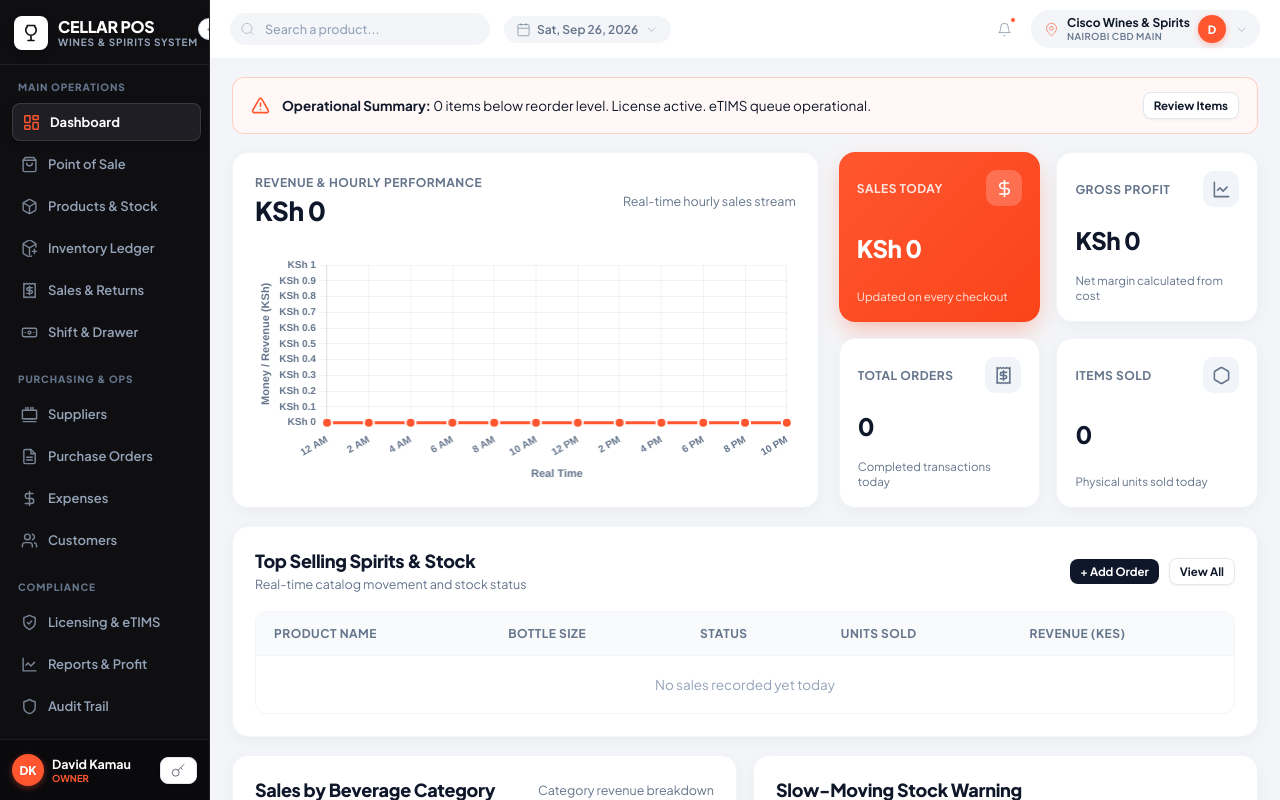
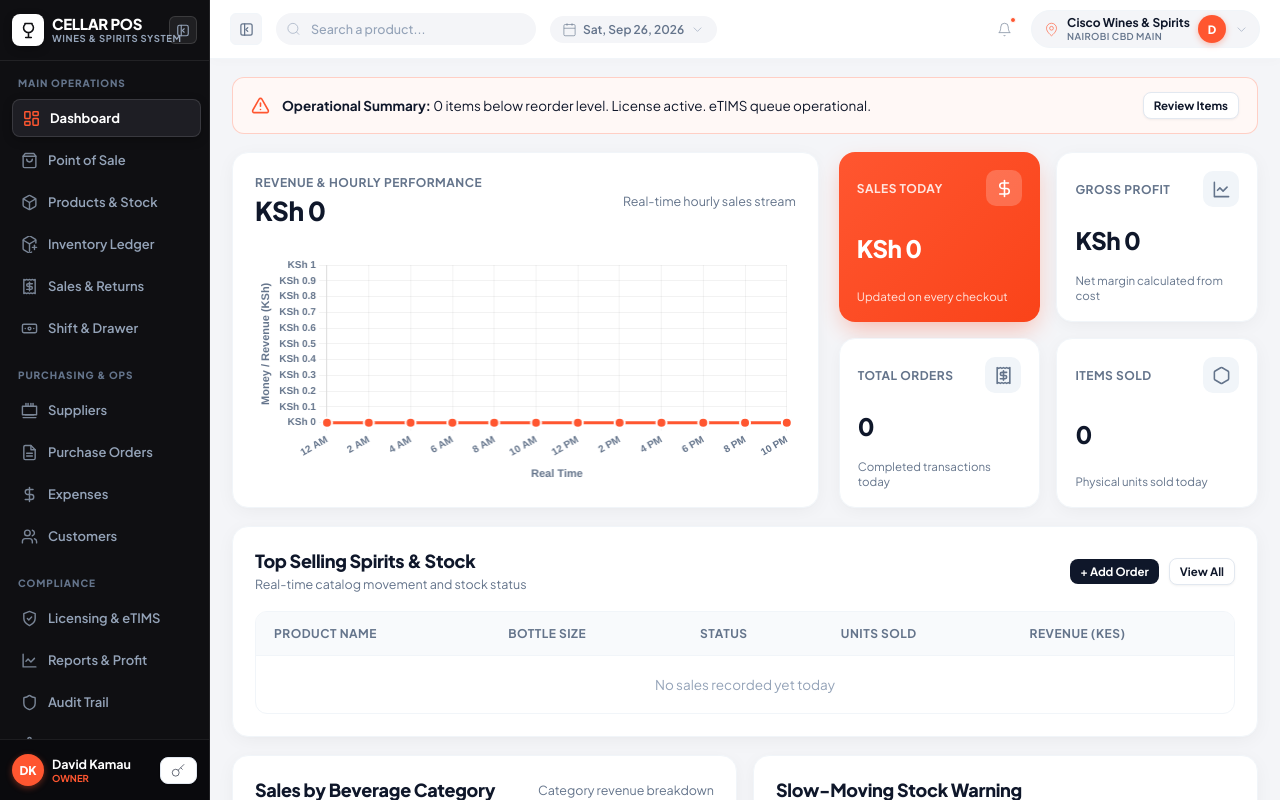
Before and after one commit to Junior-Dan/POS, a website built with Vite: page index.html in a window 1280 px wide. Built offline with nearby package versions, Linux system fonts and the light colour scheme; files whose address does not match are found by name.

Commit message:
style: remove border collapse arrow and add inline square toggle buttons inside header and topbar

```diff
--- a/src/components/Sidebar.js
+++ b/src/components/Sidebar.js
@@ -41,11 +41,6 @@ export function renderSidebar(currentUser, activeViewId = 'dashboard') {
 
   return `
   <aside class="sidebar">
-    <!-- Collapse Toggle Button (Image 4) -->
-    <button class="sidebar-toggle-btn" id="sidebarToggleBtn" title="Collapse / Expand Sidebar">
-      <svg class="icon-sm" viewBox="0 0 24 24" fill="none" stroke="currentColor" stroke-width="2.5"><path d="m15 18-6-6 6-6"/></svg>
-    </button>
-
     <div class="sidebar-header">
       <div class="brand-box">
         <div class="brand-mark">
@@ -53,9 +48,16 @@ export function renderSidebar(currentUser, activeViewId = 'dashboard') {
         </div>
         <div class="brand-info-wrap">
           <div class="brand-title">CELLAR POS</div>
-          <div class="brand-subtitle" style="color:#94a3b8; font-weight:700; font-size:10px; letter-spacing:0.8px; text-transform:uppercase; white-space:nowrap; overflow:hidden; text-overflow:ellipsis;">WINES & SPIRITS SYSTEM</div>
+          <div class="brand-subtitle" style="color:#94a3b8; font-weight:700; font-size:9.5px; letter-spacing:0.6px; text-transform:uppercase; white-space:nowrap; overflow:hidden; text-overflow:ellipsis;">WINES & SPIRITS SYSTEM</div>
         </div>
       </div>
+      <button class="sidebar-toggle-btn-sq sidebar-toggle-trigger" id="sidebarToggleBtn" title="Toggle Sidebar">
+        <svg viewBox="0 0 24 24" fill="none" stroke="currentColor" stroke-width="2" stroke-linecap="round" stroke-linejoin="round">
+          <rect width="18" height="18" x="3" y="3" rx="3"/>
+          <path d="M9 3v18"/>
+          <path d="m14 9-3 3 3 3"/>
+        </svg>
+      </button>
     </div>
 
     <nav class="sidebar-nav">
--- a/src/components/Topbar.js
+++ b/src/components/Topbar.js
@@ -28,6 +28,11 @@ export function renderTopbar(currentUser = store.currentUser) {
   return `
   <header class="top-header">
     <div class="top-header-left">
+      <!-- Square Sidebar Toggle Button -->
+      <button class="topbar-toggle-btn sidebar-toggle-trigger" title="Toggle Sidebar">
+        <svg class="icon-sm" viewBox="0 0 24 24" fill="none" stroke="currentColor" stroke-width="2" stroke-linecap="round" stroke-linejoin="round"><rect width="18" height="18" x="3" y="3" rx="3"/><path d="M9 3v18"/><path d="m14 9-3 3 3 3"/></svg>
+      </button>
+
       <!-- Search Input Pill -->
       <div class="global-search-container">
         <span class="global-search-icon">
--- a/src/main.js
+++ b/src/main.js
@@ -105,17 +105,16 @@ function bindEvents() {
     });
   });
 
-  // Sidebar Collapse Toggle Button (Image 4 - Task 4)
-  const sidebarToggleBtn = document.getElementById('sidebarToggleBtn');
-  if (sidebarToggleBtn) {
-    sidebarToggleBtn.addEventListener('click', (e) => {
+  // Sidebar Collapse Toggle Triggers (Square buttons inside header / topbar)
+  document.querySelectorAll('.sidebar-toggle-trigger').forEach(btn => {
+    btn.addEventListener('click', (e) => {
       e.stopPropagation();
       const container = document.querySelector('.app-container');
       if (container) {
         container.classList.toggle('collapsed');
       }
     });
-  }
+  });
 
   // Custom Calendar Popover Modal (Task 2)
   const datePillBtn = document.getElementById('topbarDatePickerBtn');
--- a/src/styles/main.css
+++ b/src/styles/main.css
@@ -146,36 +146,51 @@ svg.icon-lg { width: 24px; height: 24px; }
   overflow-x: hidden;
 }
 
-/* Sidebar Toggle Arrow Button */
-.sidebar-toggle-btn {
-  position: absolute;
-  right: -11px;
-  top: 18px;
-  width: 22px;
-  height: 22px;
-  border-radius: 50%;
-  background: #ffffff;
-  border: 1px solid #cbd5e1;
-  color: #0f172a;
+/* Sidebar Square Toggle Button (Inside Header) */
+.sidebar-toggle-btn-sq {
+  width: 28px;
+  height: 28px;
+  border-radius: 6px;
+  background: rgba(255, 255, 255, 0.07);
+  border: 1px solid rgba(255, 255, 255, 0.12);
+  color: #94a3b8;
   display: flex;
   align-items: center;
   justify-content: center;
   cursor: pointer;
-  box-shadow: 0 2px 8px rgba(0, 0, 0, 0.18);
-  z-index: 50;
-  transition: all 0.2s cubic-bezier(0.16, 1, 0.3, 1);
+  transition: all 0.18s ease;
+  flex-shrink: 0;
 }
 
-.sidebar-toggle-btn:hover {
-  background: var(--accent);
+.sidebar-toggle-btn-sq:hover {
+  background: rgba(255, 255, 255, 0.15);
   color: #ffffff;
-  border-color: var(--accent);
-  transform: scale(1.1);
-  box-shadow: 0 4px 12px rgba(255, 86, 48, 0.4);
+  border-color: rgba(255, 255, 255, 0.25);
 }
 
-.app-container.collapsed .sidebar-toggle-btn svg {
-  transform: rotate(180deg);
+.sidebar-toggle-btn-sq svg {
+  width: 15px;
+  height: 15px;
+}
+
+.topbar-toggle-btn {
+  width: 32px;
+  height: 32px;
+  border-radius: 6px;
+  background: #f4f5f8;
+  border: 1px solid var(--border-soft);
+  color: #64748b;
+  display: flex;
+  align-items: center;
+  justify-content: center;
+  cursor: pointer;
+  transition: all 0.15s ease;
+  flex-shrink: 0;
+}
+
+.topbar-toggle-btn:hover {
+  background: #e2e8f0;
+  color: var(--text);
 }
 
 .app-container.collapsed .brand-title,
@@ -190,7 +205,8 @@ svg.icon-lg { width: 24px; height: 24px; }
 }
 
 .app-container.collapsed .sidebar-header {
-  padding: 14px 8px;
+  padding: 12px 6px;
+  justify-content: center;
 }
 
 .app-container.collapsed .brand-box {
@@ -207,11 +223,11 @@ svg.icon-lg { width: 24px; height: 24px; }
   justify-content: center;
 }
 
-.sidebar-header { padding: 16px 14px 14px; border-bottom: 1px solid var(--sidebar-border); }
-.brand-box { display: flex; align-items: center; gap: 10px; }
+.sidebar-header { padding: 14px 12px; border-bottom: 1px solid var(--sidebar-border); display: flex; align-items: center; justify-content: space-between; gap: 8px; }
+.brand-box { display: flex; align-items: center; gap: 8px; min-width: 0; }
 .brand-mark {
-  width: 34px;
-  height: 34px;
+  width: 32px;
+  height: 32px;
   background: #ffffff;
   border-radius: 8px;
   display: flex;
@@ -221,8 +237,8 @@ svg.icon-lg { width: 24px; height: 24px; }
   flex-shrink: 0;
   box-shadow: 0 3px 8px rgba(0,0,0,0.25);
 }
-.brand-mark svg { width: 18px; height: 18px; color: #0f0f12; }
-.brand-title { font-size: 16px; font-weight: 800; color: #ffffff; letter-spacing: -0.3px; line-height: 1.1; }
+.brand-mark svg { width: 17px; height: 17px; color: #0f0f12; }
+.brand-title { font-size: 15px; font-weight: 800; color: #ffffff; letter-spacing: -0.3px; line-height: 1.1; }
 .brand-subtitle { font-size: 9.5px; color: #94a3b8; text-transform: uppercase; letter-spacing: 0.6px; font-weight: 700; }
 
 .branch-selector {
```
